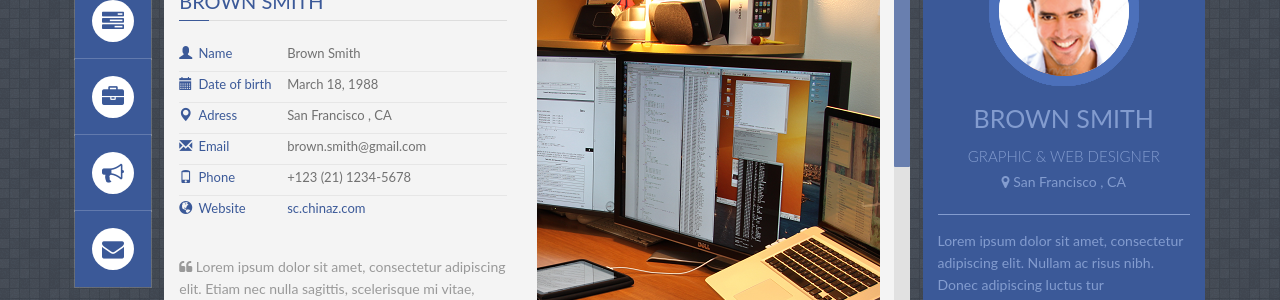
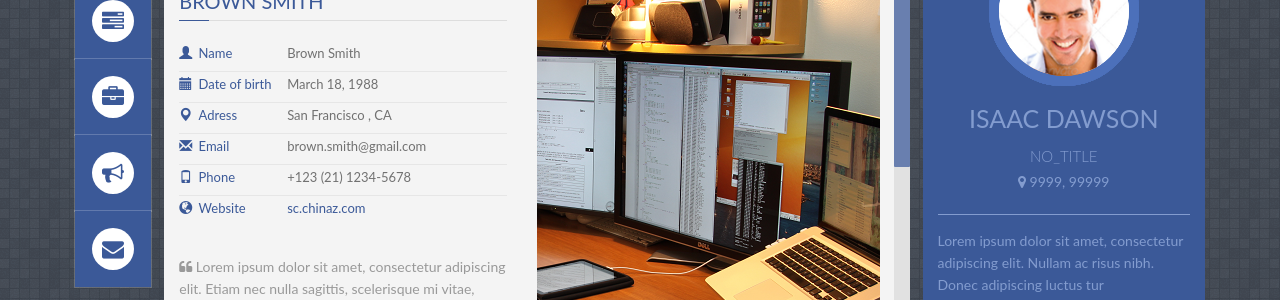
Before and after one commit to Isaac-D-Dawson/Isaac-D-Dawson.github.io, a Jekyll site: the page built from index.html, in a window 1280 px wide. Shown: the part 252-552 px from the top of the page. Built offline with Jekyll 4.4.1, drawn with Linux system fonts in a browser that asks for light colours; some web fonts are replaced.

Commit message:
test update to see if I've found the right config

```diff
--- a/_config.yml
+++ b/_config.yml
@@ -6,17 +6,17 @@
 
 
 # Profile information
-yourname: Brown Smith  ## put your name
-title: 'GRAPHIC &amp; WEB DESIGNER'  ## your title
-location: San Francisco , CA
+yourname: Isaac Dawson   ## put your name
+title: 'NO_TITLE'  ## your title
+location: 9999, 99999
 
 
 ## Social Profiles
-facebook: http://www.facebook.com  ## your facebook account url
-twitter: http://www.twitter.com  ## your twitter account url
+facebook: NO_FB  ## your facebook account url
+twitter: NO_TWITTER  ## your twitter account url
 linkedin: http://www.linkedin.com  ## your linkedin account url
-dribbble: http://www.dribble.com  ## you dribbble account url
-foursquare: http://www.foursquare.com  ## your foursquare account url
+dribbble: NO_DRIBBLE  ## you dribbble account url
+foursquare: NO_FAITH_IN_SECURITY  ## your foursquare account url
 
 
 
```
Also changed, not shown: Gemfile.lock (deleted).
